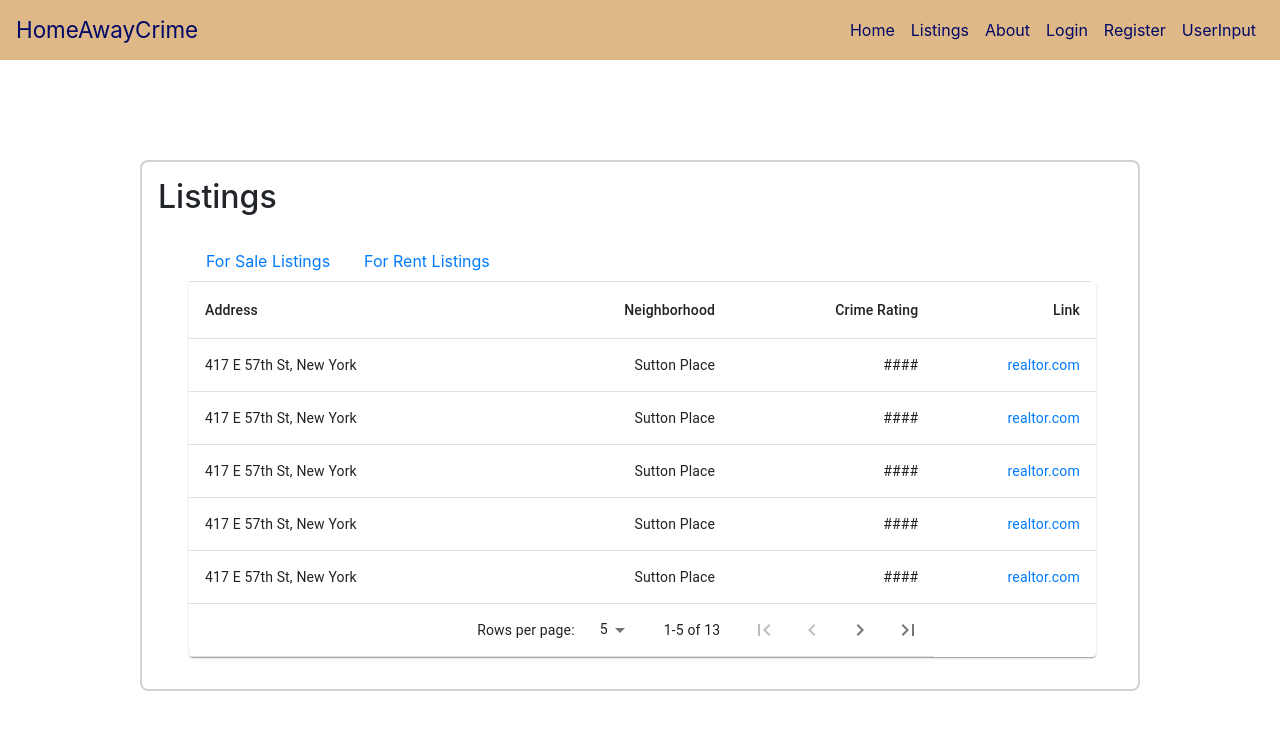
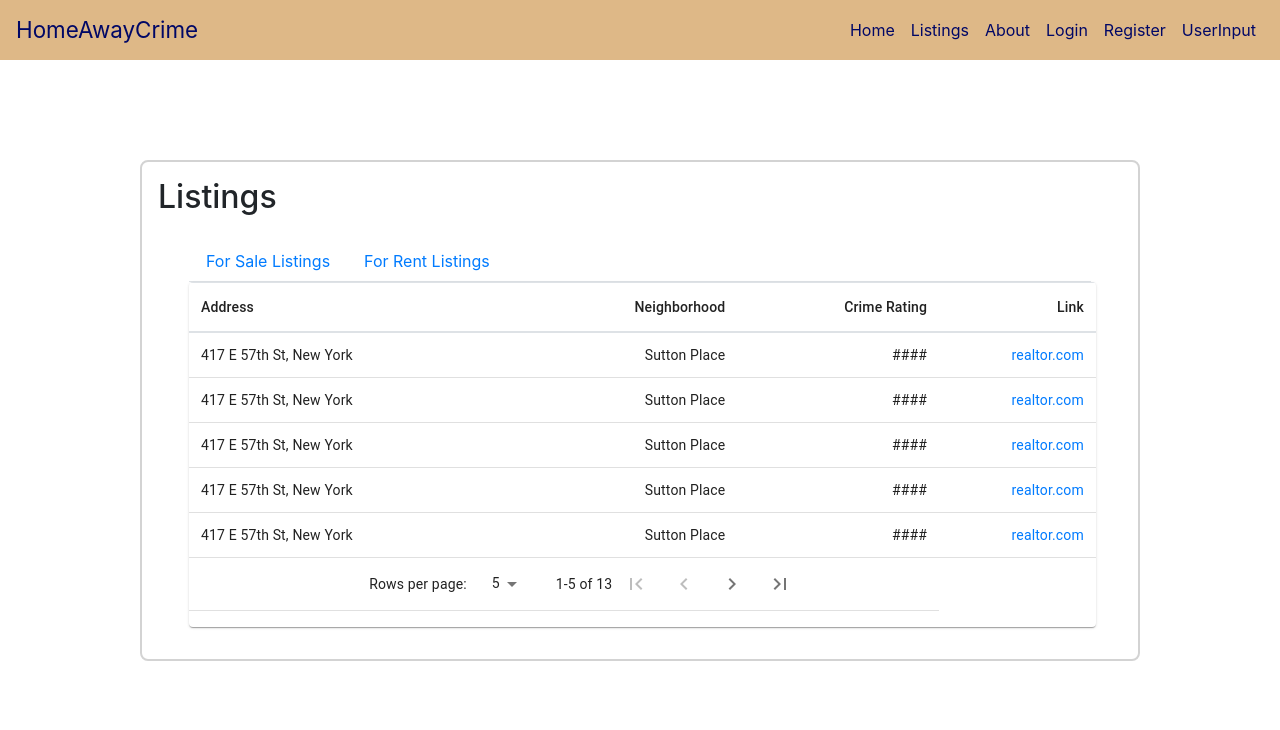
Before and after one commit to oescousse/CrimeDataApp, a React (Create React App) app: page /listings in a window 1280 px wide. Shown: the top 730 px of the page. Built offline with nearby package versions, Linux system fonts and the light colour scheme.

Commit message:
.js --> .css

```diff
--- a/src/components/Listings/ListingsTable/ListingsTable/ListingsTable.js
+++ b/src/components/Listings/ListingsTable/ListingsTable/ListingsTable.js
@@ -9,8 +9,8 @@ import TableFooter from '@material-ui/core/TableFooter';
 import TablePagination from '@material-ui/core/TablePagination';
 import TableRow from '@material-ui/core/TableRow';
 import Paper from '@material-ui/core/Paper';
-import tableStyles from "./ListingsTableStyles";
 import TablePaginationActions from "../ListingsTablePagination/TablePaginationActions";
+import "./ListingsTableStyle.css";
 
 
 TablePaginationActions.propTypes = {
@@ -41,7 +41,6 @@ const rows = [
 ]
 
 export default function ListingsTable(props) {
-  const classes = tableStyles();
   const [page, setPage] = React.useState(0);
   const [rowsPerPage, setRowsPerPage] = React.useState(5);
 
@@ -57,8 +56,8 @@ export default function ListingsTable(props) {
   };
 
   return (
-    <TableContainer className={classes.root} component={Paper}>
-      <Table className={classes.table} aria-label="custom pagination table">
+    <TableContainer className="root" component={Paper}>
+      <Table className="table" aria-label="custom pagination table">
       <TableHead>
            <TableRow>
              <TableCell>Address</TableCell>
--- /dev/null
+++ b/src/components/Listings/ListingsTable/ListingsTable/ListingsTableStyle.css
@@ -0,0 +1,7 @@
+.table{
+    min-width: 500 px;
+}
+
+.root{
+    width: 208% !important
+}
--- a/src/components/Listings/ListingsTable/ListingsTable/ListingsTableStyles.js
+++ /dev/null
@@ -1,12 +0,0 @@
-import { makeStyles } from '@material-ui/core/styles'
-
-const tableStyles = makeStyles({
-  table: {
-    minWidth: 500,
-  },
-  root: {
-    width: '208%'
-  }
-});
-
-export default tableStyles;
--- a/src/components/Listings/ListingsTable/ListingsTablePagination/PaginationStyle.js
+++ /dev/null
@@ -1,10 +0,0 @@
-import { makeStyles } from '@material-ui/core/styles'
-
-const paginationStyles = makeStyles((theme) => ({
-  root: {
-    flexShrink: 0,
-    marginLeft: theme.spacing(2.5),
-  },
-}));
-
-export default paginationStyles;
--- a/src/components/Listings/ListingsTable/ListingsTablePagination/TablePaginationActions.js
+++ b/src/components/Listings/ListingsTable/ListingsTablePagination/TablePaginationActions.js
@@ -4,13 +4,10 @@ import FirstPageIcon from '@material-ui/icons/FirstPage';
 import KeyboardArrowLeft from '@material-ui/icons/KeyboardArrowLeft';
 import KeyboardArrowRight from '@material-ui/icons/KeyboardArrowRight';
 import LastPageIcon from '@material-ui/icons/LastPage';
-import paginationStyles from "./PaginationStyle";
 import React from 'react';
 
 
-
 function TablePaginationActions(props) {
-    const classes = paginationStyles();
     const theme = useTheme();
     const { count, page, rowsPerPage, onChangePage } = props;
 
@@ -31,7 +28,7 @@ function TablePaginationActions(props) {
     };
 
     return (
-      <div className={classes.root}>
+      <div className="root">
         <IconButton
           onClick={handleFirstPageButtonClick}
           disabled={page === 0}
```
